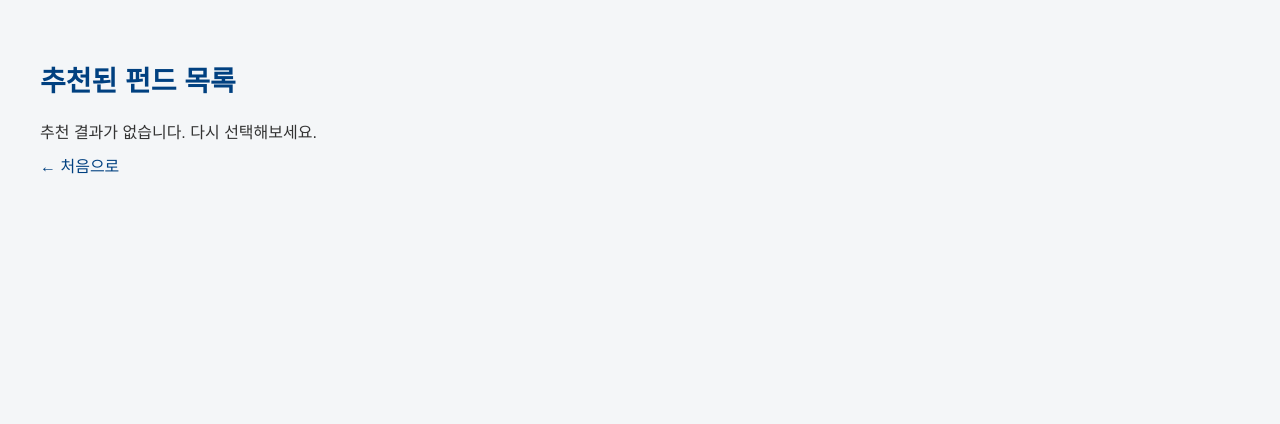
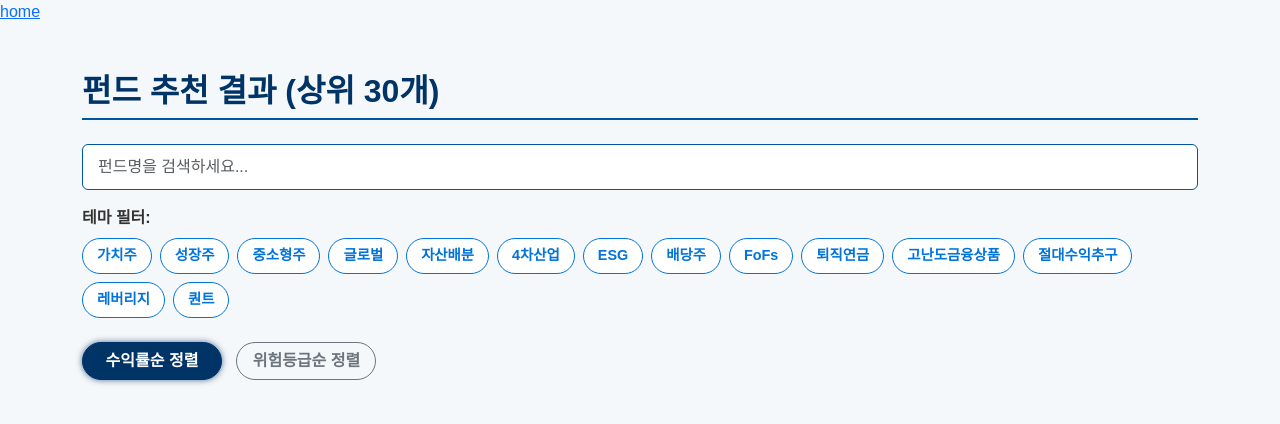
Before and after one commit to Ad-astra9211/MS-Project_1, a Flask app: template src/flaskweb/src/templates/result.html in a window 1280 px wide. Shown: the top 424 px of the page. Run offline with Flask 3, Linux system fonts and the light colour scheme; the template is opened without the code that fills it, so the values that code supplies are empty.

Commit message:
flask page add

```diff
--- a/src/flaskweb/src/app.py
+++ b/src/flaskweb/src/app.py
@@ -28,15 +28,26 @@ def home():
     df = run_query("SELECT * FROM funds_data.funds_info LIMIT 10")
     return render_template('index.html', tables=df.to_html(classes='data'))
 
+
 @app.route('/recommend', methods=['POST'])
 def recommend():
     try:
-        occupation = request.form['occupation']
-        risk_preference = request.form['risk']
+        occupation = request.form.get('occupation')
+        risk_preference = int(request.form.get('risk'))
         themes = request.form.getlist('theme')
+        keyword = request.form.get('search_query', '')
+        sort_option = request.form.get('sort_option', '추천랭킹')
+
+        sort_columns = {
+            '추천랭킹': 'k.`추천랭킹`',
+            '위험등급': 'r.`투자위험등급`'
+        }
+        sort_column = sort_columns.get(sort_option, 'k.`추천랭킹`')
 
         query = '''
-        SELECT i.`펀드코드`, i.`펀드명`, r.`투자위험등급`, f.`운용보수`, p.`펀드성과정보_1년`, k.`추천랭킹`
+        SELECT i.`펀드코드`, i.`펀드명`, r.`투자위험등급`, f.`운용보수`, p.`펀드성과정보_1년`, k.`추천랭킹`, i.`운용사명`,
+       t.`가치주`, t.`성장주`, t.`중소형주`, t.`글로벌`, t.`자산배분`, t.`4차산업`, t.`ESG`, t.`배당주`, t.`FoFs`, t.`퇴직연금`,
+       t.`고난도금융상품`, t.`절대수익추구`, t.`레버리지`, t.`퀀트`,k.`최종점수`,k.`추천랭킹`
         FROM funds_data.funds_info i
         JOIN funds_data.fund_risk_grades r ON i.`펀드코드` = r.`펀드코드`
         JOIN funds_data.fund_performance p ON i.`펀드코드` = p.`펀드코드`
@@ -46,20 +57,33 @@ def recommend():
         WHERE r.`투자위험등급` <= ?
         '''
 
+        params = [risk_preference]
+
+        valid_themes = {'가치주', '성장주', '중소형주', '글로벌', '자산배분', '4차산업', 'ESG', '배당주', 'FoFs', '퇴직연금',
+                        '고난도금융상품', '절대수익추구', '레버리지', '퀀트'}
+
+
         for theme in themes:
-            query += f" AND t.`{theme}` > 0.5"
+            if theme in valid_themes:
+                query += f" AND t.`{theme}` > 0.5"
 
-        query += " ORDER BY k.`추천랭킹` ASC LIMIT 20"
+        if keyword:
+            query += " AND i.`펀드명` LIKE ?"
+            params.append(f'%{keyword}%')
 
-        df = run_query(query, (risk_preference,))
+
+        query += f" ORDER BY {sort_column}"
+
+        df = run_query(query, params)
         funds = df.to_dict(orient='records')
 
         return render_template('result.html', funds=funds)
 
     except Exception as e:
-        # 에러 로그 출력 및 에러 페이지 렌더링(또는 메시지 반환)
         app.logger.error(f"Error in recommend(): {e}")
         return "추천 결과 처리 중 오류가 발생했습니다.", 500
+
+
 
 @app.route('/fund/<code>')
 def fund_detail(code):
@@ -91,7 +115,7 @@ def dashboard():
         "values": df_orders["num_funds"].tolist()
     }
 
-    # 2. 월별 펀드 성과 합계(sales_data): 임의로 펀드성과정보_1년의 월별 합계
+    # 2.
     sales_sql = """
     SELECT DATE_FORMAT(i.`설정일`, 'yyyy-MM') AS month, SUM(p.`펀드성과정보_1년`) AS total_sales
     FROM funds_data.fund_performance p
@@ -108,25 +132,34 @@ def dashboard():
     # 3. 페이지 방문 현황(page_visits): 펀드별 임의 집계 (순자산 등 활용)
     page_visits_sql = """
         SELECT i.`펀드명` AS name,
-               CAST(f.`순자산`/1000000 AS INT) AS visitors,
-               CAST(f.`순자산`/2000000 AS INT) AS unique_users,
+               CAST(p.`순자산`/1000000 AS INT) AS visitors,
+               CAST(p.`순자산`/2000000 AS INT) AS unique_users,
                ROUND(100 - MOD(p.`펀드성과정보_1년`, 100), 2) AS bounce_rate
         FROM funds_data.funds_info i
         JOIN funds_data.fund_performance p ON i.`펀드코드` = p.`펀드코드`
-        JOIN funds_data.fund_performance f ON i.`펀드코드` = f.`펀드코드`
         LIMIT 10
     """
     df_page_visits = run_query(page_visits_sql)
     page_visits = df_page_visits.to_dict(orient='records')
 
     # 4. 소셜 트래픽(social_traffic): 주요 테마별 합계 및 비율
-    tag_cols = ['가치주', '성장주', 'ESG', '글로벌']
+    tag_cols = ['가치주', '성장주', '중소형주', '글로벌', '자산배분', '4차산업', 'ESG', '배당주', 'FoFs', '퇴직연금', '고난도금융상품', '절대수익추구', '레버리지', '퀀트']
     tag_sum_sql = f"""
         SELECT
-            SUM(`가치주`) AS value1,
-            SUM(`성장주`) AS value2,
-            SUM(`ESG`) AS value3,
-            SUM(`글로벌`) AS value4
+            SUM(`가치주`) AS `가치주`,
+            SUM(`성장주`) AS `성장주`,
+            SUM(`중소형주`) AS `중소형주`,
+            SUM(`글로벌`) AS `글로벌`,
+            SUM(`자산배분`) AS `자산배분`,
+            SUM(`4차산업`) AS `4차산업`,
+            SUM(`ESG`) AS `ESG`,
+            SUM(`배당주`) AS `배당주`,
+            SUM(`FoFs`) AS `FoFs`,
+            SUM(`퇴직연금`) AS `퇴직연금`,
+            SUM(`고난도금융상품`) AS `고난도금융상품`,
+            SUM(`절대수익추구`) AS `절대수익추구`,
+            SUM(`레버리지`) AS `레버리지`,
+            SUM(`퀀트`) AS `퀀트`
         FROM funds_data.fund_tags
     """
     df_tags = run_query(tag_sum_sql)
@@ -149,6 +182,12 @@ def dashboard():
         social_traffic=social_traffic
     )
 
+@app.route('/db_dash')
+def databricks_dashboard():
+    # 실제 대시보드 임베드 URL로 교체하세요
+    dashboard_url = "https://adb-625348768188018.18.azuredatabricks.net/dashboardsv3/01f03d3450ba1580b668837389ccfdde/published?o=625348768188018&f_a6f4c99b%7Eb0d634d7=PR73T7JQK435%2CPRBK5R8LK175%2CPRBK5R8LKK15%2CPRBK5R8LK14K"
+    return render_template('db_dash.html', dashboard_url=dashboard_url)
+
 
 
 if __name__ == '__main__':
--- /dev/null
+++ b/src/flaskweb/src/static/result_style.css
@@ -0,0 +1,155 @@
+/* 기본 전체 배경과 폰트 */
+body {
+  background-color: #f5f8fa;
+  font-family: 'Noto Sans KR', 'Arial', sans-serif;
+  color: #333;
+  -webkit-font-smoothing: antialiased;
+  -moz-osx-font-smoothing: grayscale;
+}
+
+/* 컨테이너 상단 제목 */
+h2 {
+  color: #003366;
+  font-weight: 700;
+  border-bottom: 2px solid #0055a5;
+  padding-bottom: 8px;
+  margin-bottom: 30px;
+}
+
+/* 검색창 */
+#searchInput {
+  border: 1.5px solid #0055a5;
+  border-radius: 6px;
+  padding: 10px 15px;
+  font-size: 1rem;
+  transition: border-color 0.3s ease;
+}
+
+#searchInput:focus {
+  border-color: #003366;
+  box-shadow: 0 0 8px rgba(0, 85, 165, 0.4);
+  outline: none;
+}
+
+/* 키워드 필터 버튼 스타일 */
+#keywordButtons .btn {
+  border: 1.5px solid #0074d9;
+  border-radius: 20px;
+  padding: 6px 14px;
+  font-size: 0.9rem;
+  font-weight: 600;
+  color: #0074d9;
+  background-color: #fff;
+  transition: all 0.3s ease;
+  user-select: none;
+}
+
+#keywordButtons .btn:hover {
+  background-color: #0074d9;
+  color: #fff;
+}
+
+#keywordButtons .btn.active {
+  background-color: #003366;
+  border-color: #003366;
+  color: #fff !important;
+  box-shadow: 0 0 6px rgba(0, 51, 102, 0.7);
+}
+
+/* 정렬 버튼 */
+.mb-4 > .btn {
+  min-width: 140px;
+  margin-right: 10px;
+  font-weight: 600;
+  border-radius: 30px;
+  transition: background-color 0.3s ease, color 0.3s ease;
+}
+
+.mb-4 > .btn.btn-outline-primary:hover {
+  background-color: #0055a5;
+  color: #fff;
+  border-color: #0055a5;
+}
+
+.mb-4 > .btn.btn-outline-secondary:hover {
+  background-color: #003366;
+  color: #fff;
+  border-color: #003366;
+}
+
+.mb-4 > .btn.active {
+  background-color: #003366;
+  border-color: #003366;
+  color: #fff !important;
+  box-shadow: 0 0 6px rgba(0, 51, 102, 0.7);
+}
+
+
+/* 카드 스타일 */
+.card {
+  border-radius: 12px;
+  box-shadow: 0 2px 8px rgba(0,0,0,0.1);
+  border: none;
+  transition: box-shadow 0.3s ease;
+  background-color: #ffffff;
+  cursor: default;
+}
+
+.card:hover {
+  box-shadow: 0 6px 16px rgba(0,0,0,0.15);
+}
+
+.card-body {
+  padding: 20px;
+}
+
+/* 카드 제목 */
+.card-title a {
+  color: #004080;
+  font-weight: 700;
+  font-size: 1.1rem;
+  text-decoration: none;
+  transition: color 0.2s ease;
+}
+
+.card-title a:hover {
+  color: #0074d9;
+  text-decoration: underline;
+}
+
+/* 카드 배지 스타일 */
+.card-text .badge {
+  font-weight: 600;
+  font-size: 0.85rem;
+  margin-bottom: 6px;
+  display: inline-block;
+  padding: 6px 10px;
+  border-radius: 12px;
+  user-select: none;
+}
+
+.bg-success {
+  background-color: #28a745 !important;
+}
+
+.bg-rank {
+  background-color: #2cbec1 !important;
+}
+
+.bg-warning {
+  background-color: #ffc107 !important;
+  color: #212529 !important;
+}
+
+/* 카드 작은 텍스트 (운용사 등) */
+.card-text small {
+  color: #666;
+  font-size: 0.85rem;
+}
+
+/* 반응형 간격 조절 */
+@media (max-width: 768px) {
+  .card {
+    margin-bottom: 25px;
+  }
+}
--- a/src/flaskweb/src/templates/base.html
+++ b/src/flaskweb/src/templates/base.html
@@ -104,7 +104,7 @@
     </main>
 
     <footer>
-        <p>© 2025 Your Company</p>
+        <p>© 2025 Team1</p>
     </footer>
 </body>
 </html>
--- a/src/flaskweb/src/templates/result.html
+++ b/src/flaskweb/src/templates/result.html
@@ -1,27 +1,149 @@
 <!DOCTYPE html>
 <html lang="ko">
+
 <head>
   <meta charset="UTF-8">
-  <title>추천 결과</title>
-  <link rel="stylesheet" href="/static/style.css">
+  <meta name="viewport" content="width=device-width, initial-scale=1.0">
+  <title>펀드 추천 시스템</title>
+  <link href="https://cdn.jsdelivr.net/npm/bootstrap@5.3.0/dist/css/bootstrap.min.css" rel="stylesheet">
+  <link rel="stylesheet" href="{{ url_for('static', filename='result_style.css') }}">
+
 </head>
+
 <body>
-  <h1>추천된 펀드 목록</h1>
+  <div>
+        <a href="/" class="home-btn">home</a>
+    </div>
+  <div class="container mt-5">
+    <h2 class="mb-4">펀드 추천 결과 (상위 30개)</h2>
 
-  {% if funds %}
-    <ul>
-    {% for fund in funds %}
-      <li>
-        <a href="/fund/{{ fund['펀드코드'] }}">
-          {{ fund['펀드명'] }}
-        </a> – 수익률 {{ fund['펀드성과정보_1년'] }}%, 위험등급 {{ fund['투자위험등급'] }}
-      </li>
-    {% endfor %}
-    </ul>
-  {% else %}
-    <p>추천 결과가 없습니다. 다시 선택해보세요.</p>
-  {% endif %}
+    <!-- 검색창 -->
+    <div class="mb-3">
+      <input type="text" id="searchInput" class="form-control" placeholder="펀드명을 검색하세요...">
+    </div>
 
-  <a href="/">← 처음으로</a>
+    <!-- 키워드 필터 버튼들 -->
+    <div class="mb-4">
+      <strong>테마 필터:</strong><br>
+      <div id="keywordButtons" class="d-flex flex-wrap gap-2 mt-2"></div>
+    </div>
+
+    <!-- 정렬 버튼 -->
+    <div class="mb-4">
+      <button id="sortReturnBtn" class="btn btn-outline-primary" onclick="sortBy('return')">수익률순 정렬</button>
+      <button id="sortRiskBtn" class="btn btn-outline-secondary" onclick="sortBy('risk')">위험등급순 정렬</button>
+    </div>
+
+    <!-- 펀드 카드 리스트 -->
+    <div id="fundCards" class="row"></div>
+  </div>
+
+  <script>
+    const funds = {{ funds | tojson }};
+    let filteredFunds = [...funds];
+    let activeKeywords = [];
+
+    const keywords = ['가치주', '성장주', '중소형주', '글로벌', '자산배분', '4차산업', 'ESG',
+                      '배당주', 'FoFs', '퇴직연금', '고난도금융상품', '절대수익추구', '레버리지', '퀀트'];
+
+    // 키워드 버튼 동적 생성
+    const keywordButtonsContainer = document.getElementById('keywordButtons');
+    keywords.forEach(k => {
+      const btn = document.createElement('button');
+      btn.className = 'btn btn-outline-dark btn-sm';
+      btn.textContent = k;
+      btn.setAttribute('data-keyword', k);
+      btn.onclick = function () {
+        const keyword = this.getAttribute('data-keyword');
+        if (activeKeywords.includes(keyword)) {
+          activeKeywords = activeKeywords.filter(k => k !== keyword);
+          this.classList.remove('active');
+        } else {
+          activeKeywords.push(keyword);
+          this.classList.add('active');
+        }
+        filterAndRender();
+      };
+      keywordButtonsContainer.appendChild(btn);
+    });
+
+    // 검색 + 키워드 필터 + 정렬 통합 필터 함수
+    function filterAndRender() {
+      const keyword = document.getElementById('searchInput').value.toLowerCase();
+
+      filteredFunds = funds.filter(fund => {
+        const nameMatch = fund['펀드명'].toLowerCase().includes(keyword);
+
+        const keywordMatch = activeKeywords.length === 0 || activeKeywords.some(k => {
+          return fund[k] === 1;
+        });
+
+        return nameMatch && keywordMatch;
+      });
+
+      renderCards(filteredFunds);
+    }
+
+    // 검색 input 리스너
+    document.getElementById('searchInput').addEventListener('input', function () {
+      filterAndRender();
+    });
+
+    let currentSort = 'return';
+
+    // 정렬 함수
+    function sortBy(criteria) {
+      currentSort = criteria;
+
+      // 버튼 active 스타일 관리
+      document.getElementById('sortReturnBtn').classList.remove('active');
+      document.getElementById('sortRiskBtn').classList.remove('active');
+      if (criteria === 'return') {
+        document.getElementById('sortReturnBtn').classList.add('active');
+        filteredFunds.sort((a, b) => a['추천랭킹'] - b['추천랭킹']);
+
+      } else if (criteria === 'risk') {
+        document.getElementById('sortRiskBtn').classList.add('active');
+        filteredFunds.sort((a, b) => a['투자위험등급'] - b['투자위험등급']);
+      }
+      renderCards(filteredFunds);
+    }
+
+    // 페이지 로딩 시 기본 정렬 버튼에 active 적용
+    window.onload = function() {
+      document.getElementById('sortReturnBtn').classList.add('active');
+    };
+
+    // 카드 렌더링 함수
+    function renderCards(data) {
+  const container = document.getElementById('fundCards');
+  container.innerHTML = '';
+  data.slice(0, 30).forEach(fund => {
+    const col = document.createElement('div');
+    col.className = 'col-12 mb-3'; // 한 줄에 하나, 아래에 여백
+    col.innerHTML = `
+      <div class="card p-3">
+        <div class="card-body">
+          <h5 class="card-title">
+            <a href="/fund/${fund['펀드코드']}">${fund['펀드명']}</a>
+          </h5>
+          <p class="card-text">
+            <span class="badge bg-success">1년 수익률: ${fund['펀드성과정보_1년']}%</span><br>
+            <span class="badge bg-rank">펀드점수: ${fund['최종점수']}</span><br>
+            <span class="badge bg-rank">펀드랭킹: ${fund['추천랭킹']}</span><br>
+            <span class="badge bg-warning text-dark">위험등급: ${fund['투자위험등급']}</span><br>
+            <small>운용사: ${fund['운용사명']}</small>
+          </p>
+        </div>
+      </div>`;
+    container.appendChild(col);
+  });
+}
+
+
+    // 초기 렌더링
+    renderCards(filteredFunds);
+  </script>
 </body>
+
 </html>
```
Also changed, not shown: src/flaskweb/src/static/fund_detail_style.css (added, +122 -0 lines), src/flaskweb/src/static/index_style.css (added, +91 -0 lines), src/flaskweb/src/templates/dashboard.html (+10 -4 lines), src/flaskweb/src/templates/db_dash.html (added, +49 -0 lines), src/flaskweb/src/templates/fund_detail.html (+16 -8 lines), src/flaskweb/src/templates/index.html (+15 -16 lines).
